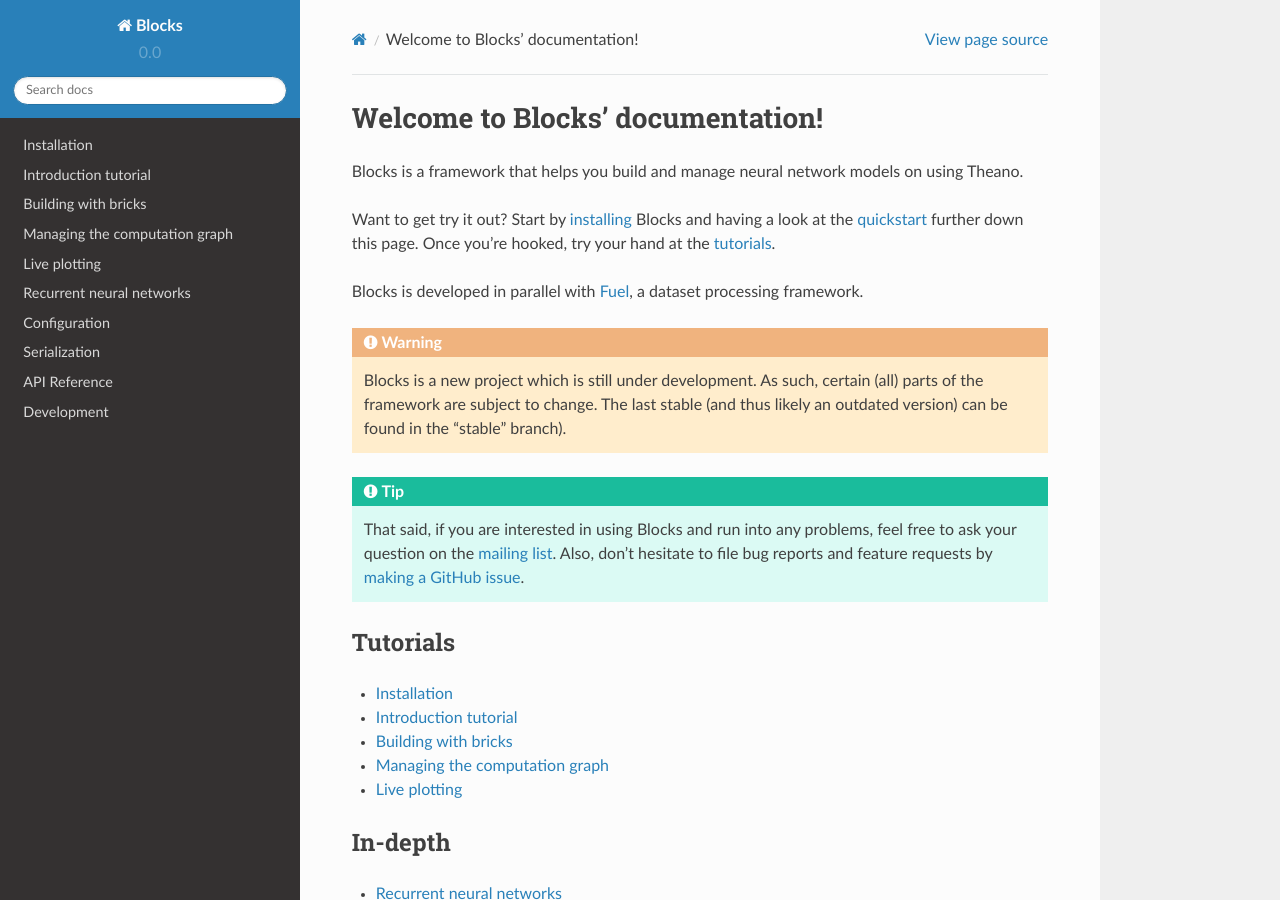
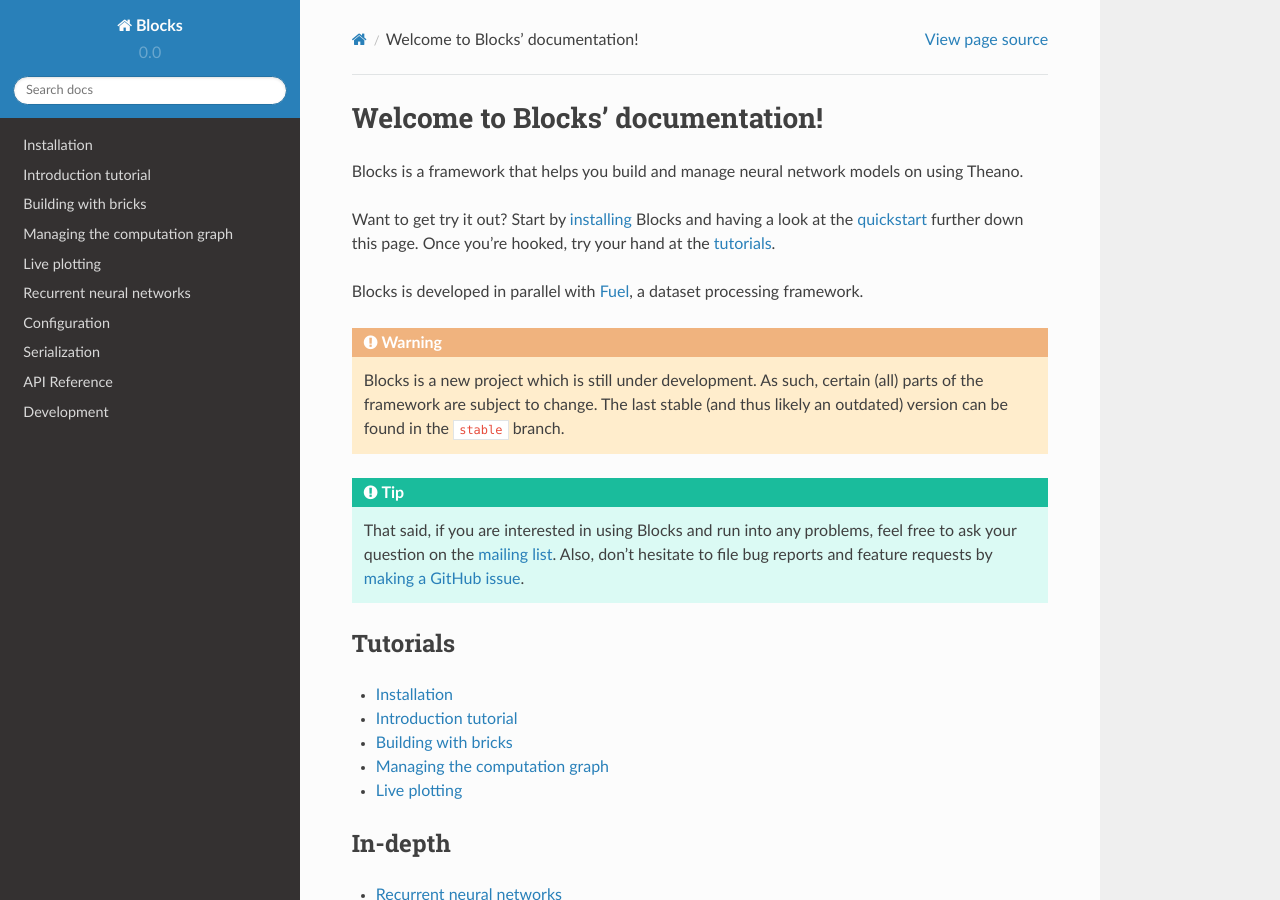
Before and after one commit to mila-iqia/blocks, a Sphinx documentation site: the page built from docs/index.rst, in a window 1280 px wide and 900 px high. Built offline with Sphinx 7.4.7 and the Read the Docs theme 2.0.0, drawn with Linux system fonts in a browser that asks for light colours.

Commit message:
Fix wrong parentheses

```diff
--- a/docs/index.rst
+++ b/docs/index.rst
@@ -12,7 +12,7 @@
 .. warning::
    Blocks is a new project which is still under development. As such, certain
    (all) parts of the framework are subject to change. The last stable (and
-   thus likely an outdated version) can be found in the "stable" branch).
+   thus likely an outdated) version can be found in the ``stable`` branch.
 
 .. tip::
 
```
